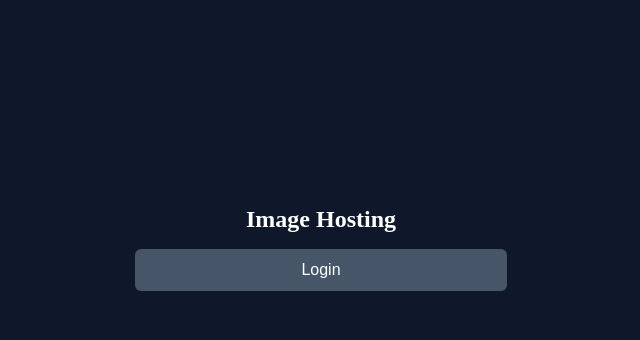
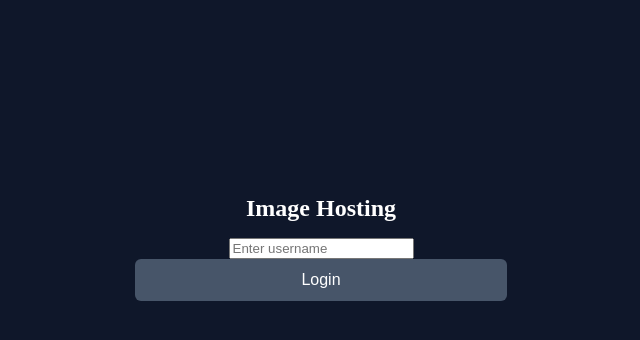
Before and after one commit to cs298f25/Jamell-Aidan-Caden-Britan, a Flask app: page /login in a window 1280 px wide. Shown: the part 152-492 px from the top of the page, without its empty margins (319-959 px from the left). Run offline with Flask 3, Linux system fonts and the light colour scheme.

Commit message:
Add username param

```diff
--- a/src/app.py
+++ b/src/app.py
@@ -1,4 +1,4 @@
-from flask import Flask, render_template
+from flask import Flask, render_template, request, abort
 app = Flask(__name__)
 
 # Placeholder image URLs to use across pages
@@ -17,7 +17,10 @@ IMAGES = [
 
 @app.route('/auth')
 def auth():
-    return render_template('authorization/index.html')
+    username = request.args.get('username', '').strip()
+    if not username:
+        abort(400, description="Username parameter is required")
+    return render_template('authorization/index.html', username=username)
 
 @app.route('/login')
 def login():
--- a/src/static/login/script.js
+++ b/src/static/login/script.js
@@ -1,7 +1,16 @@
 const loginButton = document.getElementById('login-btn');
+const usernameInput = document.getElementById('username-input');
 
-// event listener to handle login
+// Handle login button click
 loginButton.addEventListener('click', function() {
-    // You can replace this URL with actual login endpoint
-    window.location.href = '/login';
+    const username = usernameInput.value.trim();
+
+    // Check if username is empty
+    if (!username) {
+        alert('Username is required');
+        return;
+    }
+
+    // Go to auth page with username
+    window.location.href = `/auth?username=${encodeURIComponent(username)}`;
 });
--- a/src/templates/authorization/index.html
+++ b/src/templates/authorization/index.html
@@ -11,7 +11,7 @@
         <header>
             <div class="header-left">
                 <div class="user-avatar">👤</div>
-                <h1>User</h1>
+                <h1 id="username-display">{{ username }}</h1>
             </div>
             <button class="logout-btn">Logout</button>
         </header>
--- a/src/templates/login/index.html
+++ b/src/templates/login/index.html
@@ -11,6 +11,7 @@
 	<div class="wrap">
 		<main class="card" role="main" aria-labelledby="site-title">
 			<h1 id="site-title">Image Hosting</h1>
+			<input type="text" id="username-input" placeholder="Enter username" required />
 			<button id="login-btn" type="button">Login</button>
 		</main>
 	</div>
```
Also changed, not shown: src/static/authorization/script.js (+10 -5 lines), src/tests/queryTests.py (added, +68 -0 lines).
